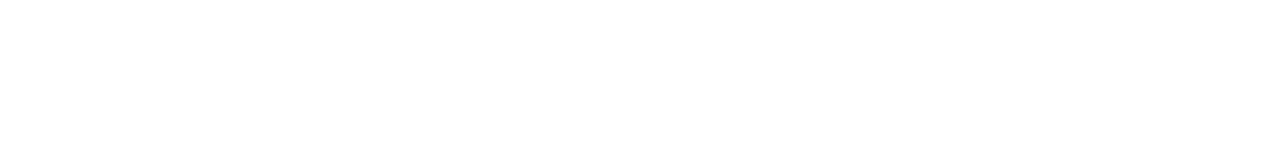
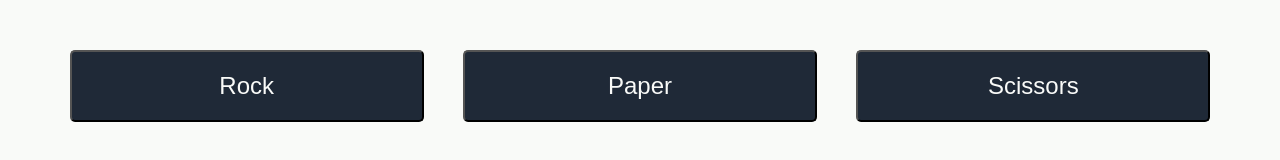
Before and after one commit to Ezama/rock-paper-scissors, a plain HTML site: page index.html in a window 1280 px wide. Drawn offline with Linux system fonts and the light colour scheme.

Commit message:
create buttons and add style

```diff
--- a/index.html
+++ b/index.html
@@ -5,8 +5,15 @@
     <meta http-equiv="X-UA-Compatible" content="IE=edge">
     <meta name="viewport" content="width=device-width, initial-scale=1.0">
     <title>Project: Rock-Paper-Scissors </title>
+    <link rel="stylesheet" href="styles.css">
 </head>
 <body>
+    <div class="buttons">
+        <button>Rock</button>
+        <button>Paper</button>
+        <button>Scissors</button>
+    </div>
+
     <script src="main.js"></script>
 </body>
 </html>
--- /dev/null
+++ b/styles.css
@@ -0,0 +1,31 @@
+@import url('https://fonts.googleapis.com/css2?family=Roboto:ital,wght@0,300;0,400;0,700;1,300;1,400;1,700&display=swap');
+
+* {
+    box-sizing: border-box;
+    margin: 0;
+    padding: 0;
+}
+
+body {
+    font-family: 'Roboto', sans-serif;
+    background-color: #F9FAF8;
+    color: #1F2937;
+    margin: 0 auto;
+    text-align: center;
+}
+
+.buttons {
+    display: flex;
+    justify-content: space-around;
+    align-items: center;
+    margin: 50px;
+}
+
+button {
+    background-color: #1F2937;
+    color: #F9FAF8;
+    font-size: 24px;
+    width: 30%;
+    padding: 20px;
+    border-radius: 5px;
+}
```
